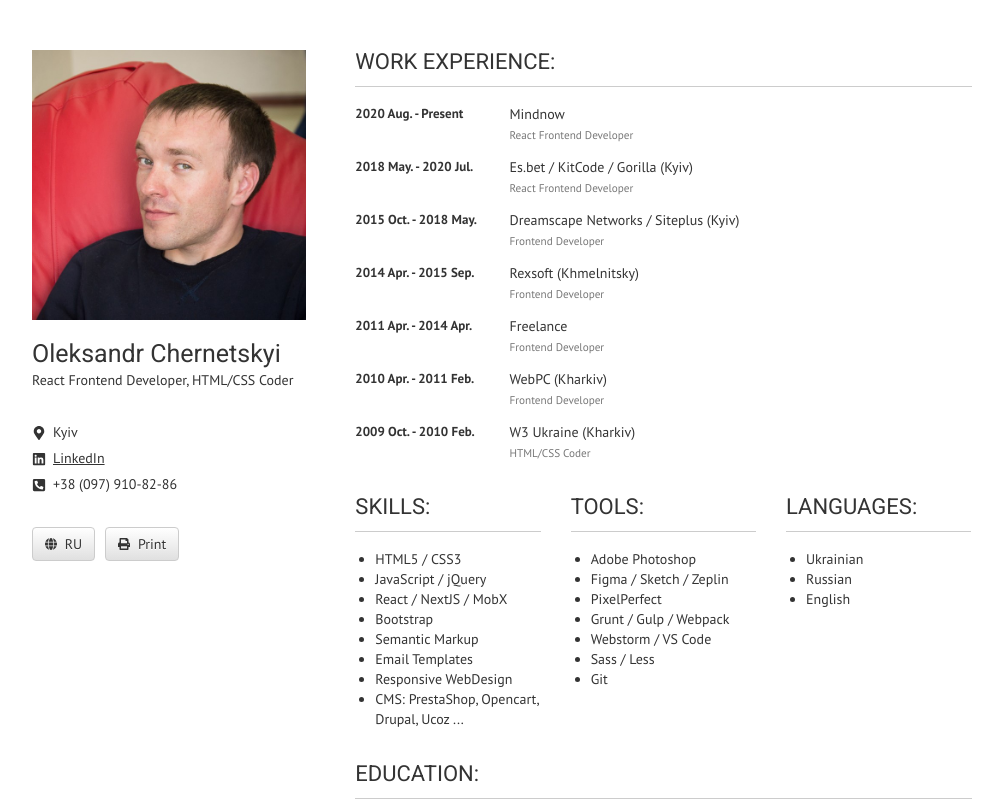
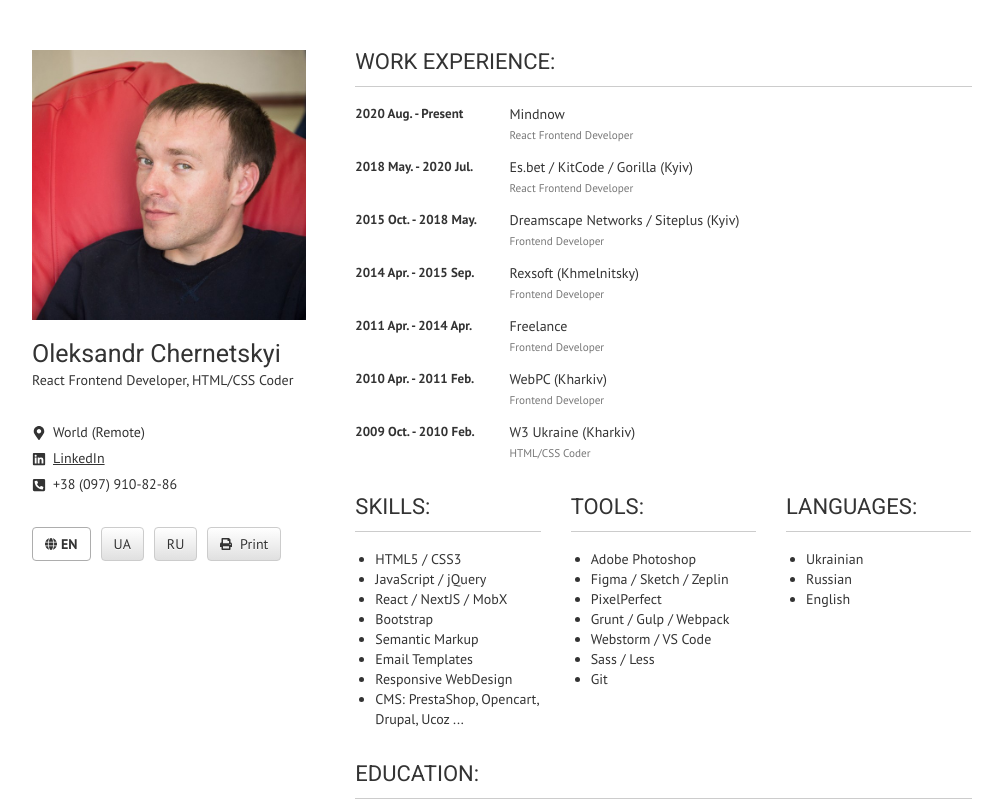
Before and after one commit to fozzy2603/fozzy2603.github.io, a Next.js app: page / in a window 1280 px wide. Shown: the top 801 px of the page, without its empty margins (138-1141 px from the left). Built offline with nearby package versions, Linux system fonts and the light colour scheme.

Commit message:
add Ukrainian language

```diff
--- a/components/Sidebar.tsx
+++ b/components/Sidebar.tsx
@@ -1,5 +1,6 @@
 import React from 'react';
 import { FaMapMarkerAlt, FaLinkedin, FaPhoneSquareAlt, FaGlobe, FaPrint } from 'react-icons/fa';
+import {languages, languagesProps} from "../pages";
 
 type SidebarProps = {
     data: {
@@ -7,13 +8,12 @@ type SidebarProps = {
         position: string;
         city: string;
     };
-    changeLanguage: (e: 'en' | 'ru') => void;
+    changeLanguage: (e: languagesProps) => void;
     lang: string;
 };
 
 export const Sidebar: React.FC<SidebarProps> = ({ data, changeLanguage, lang }) => {
     const { name, position, city } = data;
-    const language = lang === 'en' ? 'ru' : 'en';
     return (
         <>
             <img src="./fozzy.jpg" alt={name} width="274" className={'photo'} />
@@ -33,9 +33,11 @@ export const Sidebar: React.FC<SidebarProps> = ({ data, changeLanguage, lang })
                         <FaPhoneSquareAlt /> +38 (097) 910-82-86
                     </li>
                 </ul>
-                <button onClick={() => changeLanguage(language)} className={'btn btn-default hidden-print'}>
-                    <FaGlobe /> <span>{language.toUpperCase()}</span>
-                </button>
+                {languages.map(i => (
+                    <button key={`lang-${i}`} onClick={() => changeLanguage(i)} className={`btn btn-default hidden-print ${i === lang && 'btn-active'}`}>
+                        {i === lang && <FaGlobe/>}<span>{i.toUpperCase()}</span>
+                    </button>
+                ))}
                 <button className="btn btn-default hidden-print" onClick={() => window.print()}>
                     <FaPrint /> <span>Print</span>
                 </button>
--- a/data.ts
+++ b/data.ts
@@ -25,7 +25,7 @@ export const data = {
         sidebar: {
             name: 'Oleksandr Chernetskyi',
             position: 'React Frontend Developer, HTML/CSS Coder',
-            city: 'Kyiv',
+            city: 'World (Remote)',
         },
         titles: {
             workExperience: 'Work experience',
@@ -101,7 +101,7 @@ export const data = {
         sidebar: {
             name: 'Александр Чернецкий',
             position: 'React Frontend Developer, HTML/CSS Coder',
-            city: 'Киев',
+            city: 'World (Remote)',
         },
         titles: {
             workExperience: 'Опыт работы',
@@ -174,4 +174,81 @@ export const data = {
             ],
         },
     },
+    ua: {
+        sidebar: {
+            name: 'Олександр Чернецький',
+            position: 'React Frontend Developer, HTML/CSS Coder',
+            city: 'World (Remote)',
+        },
+        titles: {
+            workExperience: 'Досвід роботи',
+            skills: 'Навички',
+            tools: 'Інструменти',
+            languages: 'Мови',
+            education: 'Освіта',
+            trainings: 'Курси',
+            qualities: 'Особисті якості',
+        },
+        qualities:
+            'Відповідальний, наполегливий, швидко навчаюсь, дружелюбний, чесний, позитивний, комунікабельний.',
+        workExperience: [
+            {
+                date: 'Серпень 2020 - Сьогодні',
+                company: 'Mindnow',
+                position: 'React Frontend Developer',
+            },
+            {
+                date: 'Травень 2018 - Липень 2020',
+                company: 'Es.bet / KitCode / Gorilla (Київ)',
+                position: 'React Frontend Developer',
+            },
+            {
+                date: 'Жовтень 2015 - Травень 2018',
+                company: 'Dreamscape Networks / Siteplus (Київ)',
+                position: 'Frontend Developer',
+            },
+            {
+                date: 'Квітень 2014 - Вересень 2015',
+                company: 'Rexsoft (Хмельницький)',
+                position: 'Frontend Developer',
+            },
+            {
+                date: 'Квітень 2011 - Квітень 2014',
+                company: 'Freelance',
+                position: 'Frontend Developer',
+            },
+            {
+                date: 'Квітень 2010 - Лютий 2011',
+                company: 'WebPC (Харків)',
+                position: 'Frontend Developer',
+            },
+            {
+                date: 'Жовтень 2009 - Лютий 2010',
+                company: 'W3 Ukraine (Харків)',
+                position: 'HTML/CSS Coder',
+            },
+        ],
+        ability: {
+            ...ability,
+            languages: ['Українська', 'Російська', 'Англійська'],
+        },
+        education: {
+            university: {
+                date: '2004 - 2009',
+                name: 'Харківський Національний Університет Радіоелектроніки',
+                department: 'Інтелектуальні системи прийняття рішень',
+                branch: 'Спеціаліст з автоматизованих систем управління виробництвом',
+            },
+            trainings: [
+                {
+                    date: 'Жовтень 2008 - Грудень 2008',
+                    info: 'Validio Seo Training',
+                },
+                {
+                    date: 'Вересень 2009 - Грудень 2009',
+                    info: 'W3 Ukraine - Курси HTML/CSS',
+                },
+            ],
+        },
+    }
 };
--- a/next.config.js
+++ b/next.config.js
@@ -1,5 +1,4 @@
 /** @type {import('next').NextConfig} */
 module.exports = {
     reactStrictMode: true,
-    assetPrefix: './',
 };
--- a/pages/index.tsx
+++ b/pages/index.tsx
@@ -4,8 +4,11 @@ import Head from 'next/head';
 import { data } from '../data';
 import { Education, Sidebar, Skills, WorkExperience, PersonalQualities } from '../components';
 
+export const languages = ['en', 'ua', 'ru'] as const;
+export type languagesProps = typeof languages[number];
+
 const Home: NextPage = () => {
-    const [lang, setLang] = useState<'en' | 'ru'>('en');
+    const [lang, setLang] = useState<languagesProps>('en');
     const { sidebar, workExperience, ability, education, qualities, titles } = data[lang];
 
     return (
--- a/styles/scss/default/_button.scss
+++ b/styles/scss/default/_button.scss
@@ -41,3 +41,11 @@
         border-color: #adadad;
     }
 }
+
+.btn-active{
+    color: #333;
+    background-image: linear-gradient(to bottom, #fff 0, #fff 100%);
+    border-color: #adadad;
+    pointer-events: none;
+    font-weight: 600;
+}
```
Also changed, not shown: 1 other file (tests, documents, lock files or other folders).
